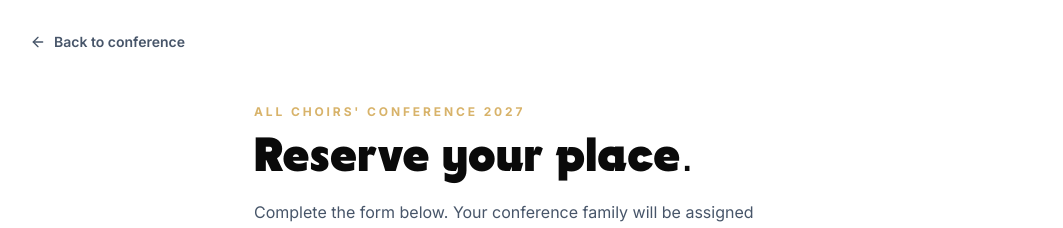
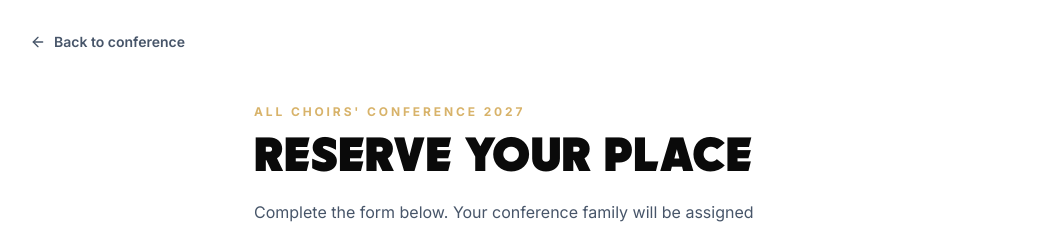
Before and after one commit to dare-mcadewole/choir-conference, a Next.js app: page /register in a window 1280 px wide. Shown: the top 228 px of the page, without its empty margins (2-1065 px from the left). Built offline with nearby package versions, Linux system fonts and the light colour scheme; no server answers; the database is empty.

Commit message:
style: update heading in RegisterPage for consistency and improved readability

```diff
--- a/src/app/(public)/register/page.tsx
+++ b/src/app/(public)/register/page.tsx
@@ -41,8 +41,8 @@ export default async function RegisterPage({
         </Link>
         <div className="mx-auto mt-12 max-w-3xl">
           <p className="eyebrow">All Choirs&apos; Conference 2027</p>
-          <h1 className="mt-4 font-display text-4xl md:text-5xl">
-            Reserve your place.
+          <h1 className="mt-4 font-display text-4xl md:text-5xl uppercase">
+            Reserve your place
           </h1>
           <p className="mt-4 max-w-xl text-slate-600">
             Complete the form below. Your conference family will be assigned
```
